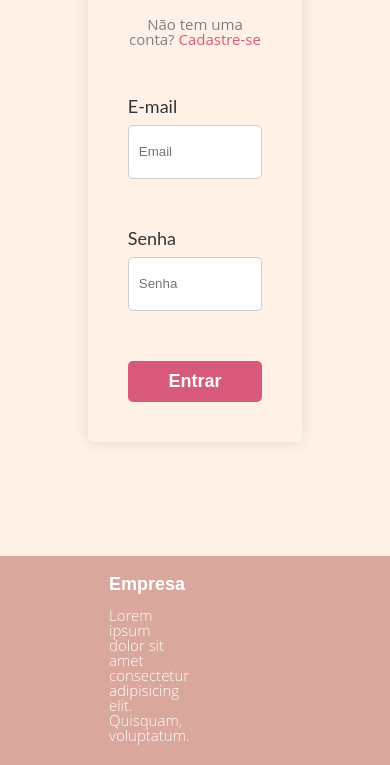
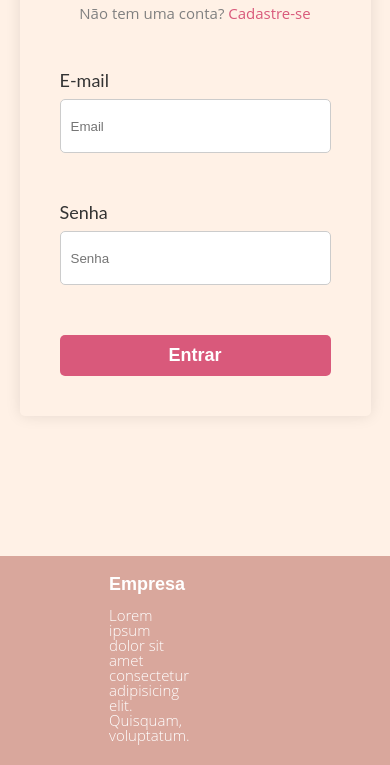
Before and after one commit to ICEI-PUC-Minas-PMV-SI/pmv-si-2023-2-pe1-t1-doacao-reacao-pmv, a plain HTML site: page src/login.html in a window 390 px wide. Shown: the part 372-1137 px from the top of the page. Drawn offline with Linux system fonts and the light colour scheme.

Commit message:
feat: add media script to login-signup

```diff
--- a/src/css/login-signup.css
+++ b/src/css/login-signup.css
@@ -108,3 +108,14 @@
         color: var(--accent);
     }
 }
+
+@media screen and (max-width: 768px) {
+    .login-box {
+        width: 90%;
+        max-width: 90%;
+    }
+
+    .main {
+        max-height: 100vh;
+    }
+}
```
